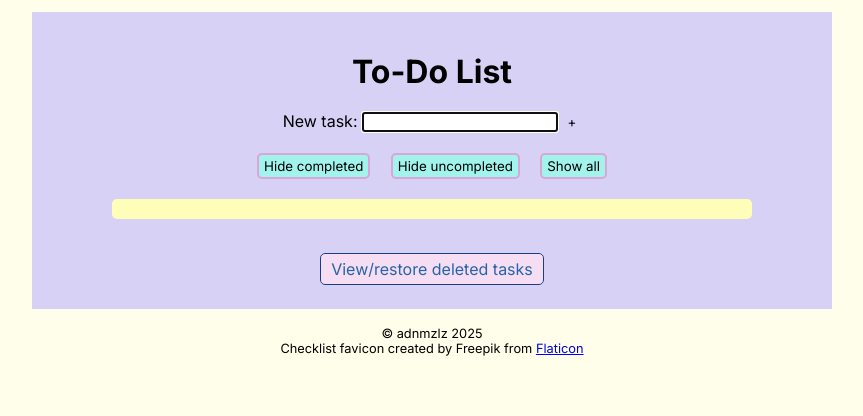
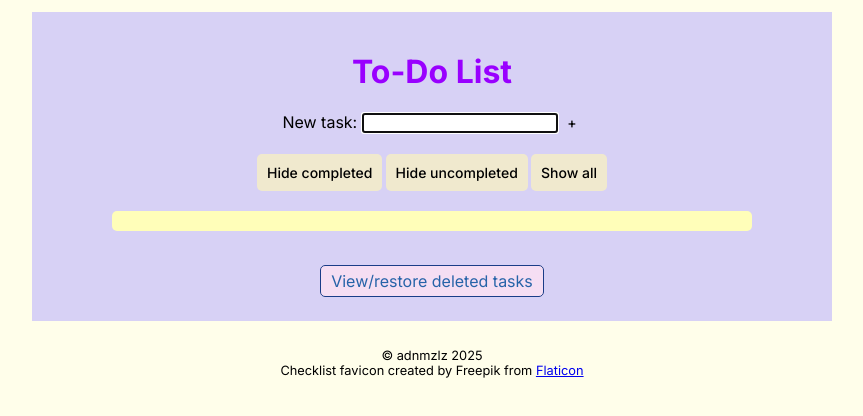
Before and after one commit to adnmzlz/vanilla-todo-list, a website: page index.html in a window 1280 px wide. Shown: the whole page, without its empty margins (208-1071 px from the left). Drawn offline with Linux system fonts and the light colour scheme.

Commit message:
small styling changes

```diff
--- a/CSS/style.css
+++ b/CSS/style.css
@@ -46,6 +46,7 @@ body {
 h1 {
   padding-bottom: 20px;
   text-align: center;
+  color:rgb(153, 0, 255);
 }
 
 #add-div {
@@ -116,6 +117,8 @@ button {
   padding: 3px 5px;
   border: none;
   background: none;
+  font-size: 14px;
+  font-weight: 500;
 
   &:hover {
     cursor: pointer;
@@ -123,9 +126,10 @@ button {
 }
 
 button.sort-button {
-  background-color: rgb(162, 243, 236);
-  border: solid 2px rgb(218, 166, 213);
+  background-color: rgba(255, 248, 184, 0.637);
+  /* border: solid 2px rgb(255, 54, 235); */
   border-radius: 5px;
+  padding: 10px;
 
   &:active {
     background-color: rgb(65, 216, 203);
@@ -158,6 +162,7 @@ footer {
   text-align: center;
   font-size: .8em;
   padding: 5px;
+  margin-top: 10px;
 }
 
 dialog {
```
